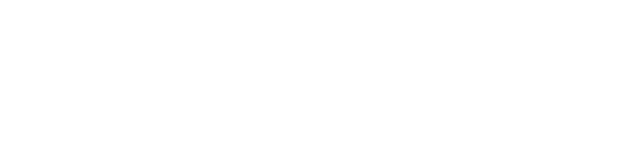
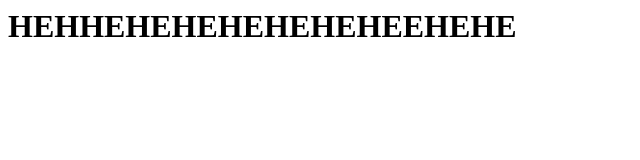
Before and after one commit to gyarab/2024_wt_sz_pizl, a plain HTML site: page cviceni.html in a window 1280 px wide. Shown: the whole page, without its empty margins (0-640 px from the left). Drawn offline with Linux system fonts and the light colour scheme.

Commit message:
HEHEHEHEEHEHEHEHEHEHE

```diff
--- a/cviceni.html
+++ b/cviceni.html
@@ -1,4 +1,4 @@
 <html>
-
+<h1>HEHHEHEHEHEHEHEHEEHEHE</h1>
 
 </html>
```
